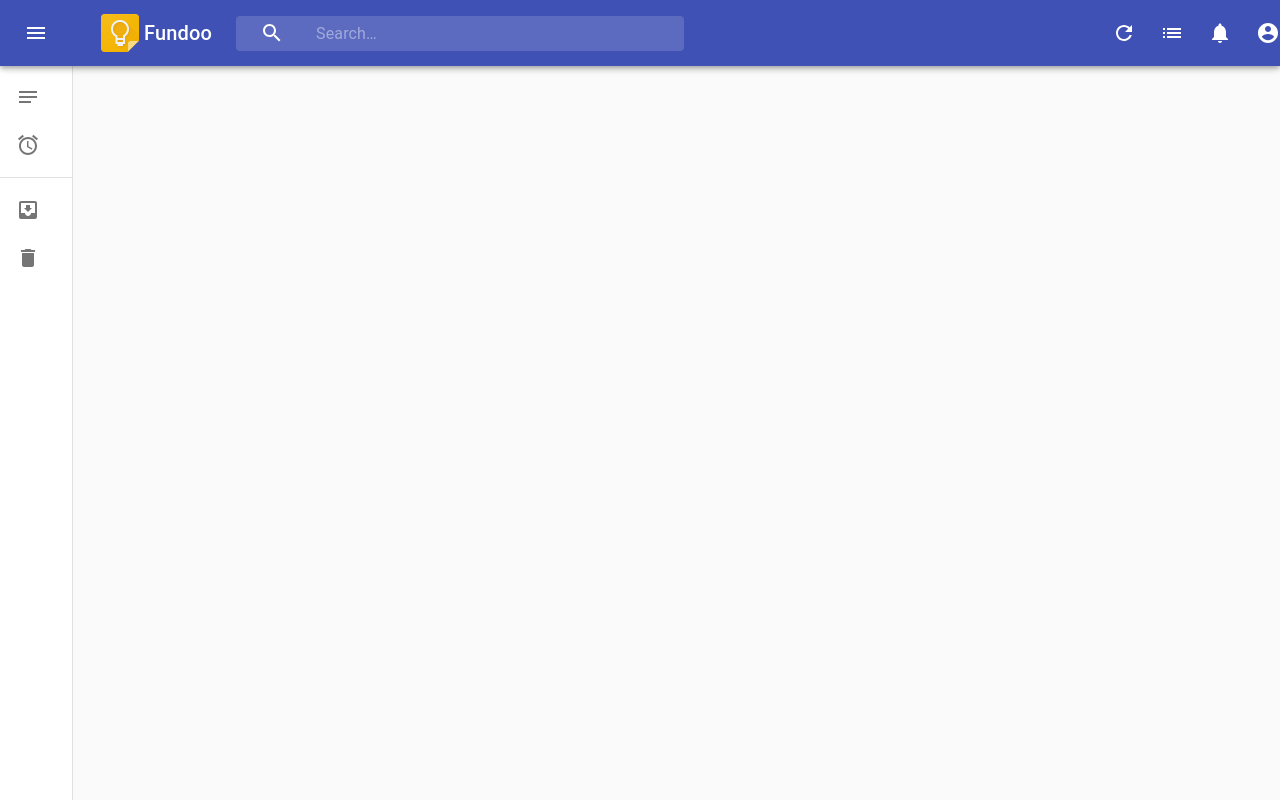
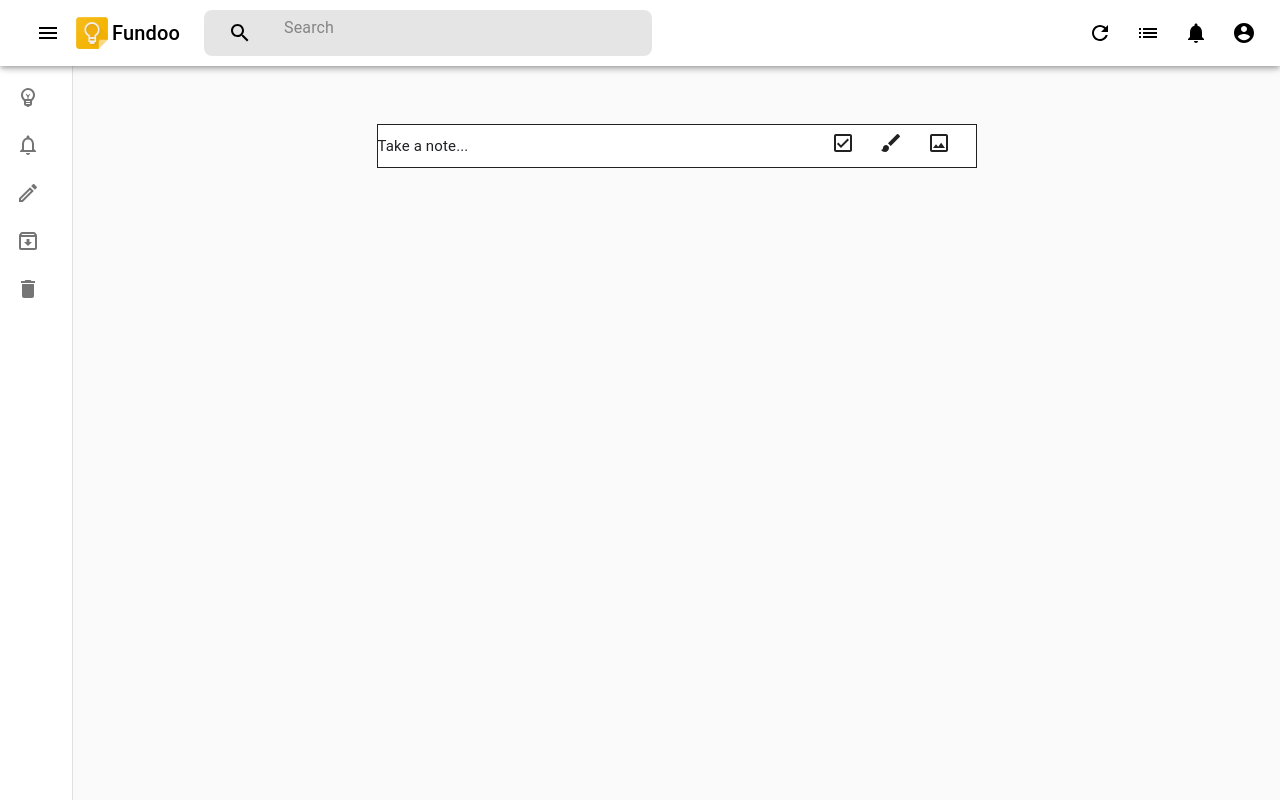
Before and after one commit to Priyankateke/FundooApp, a React (Create React App) app: page /dashboard in a window 1280 px wide. Built offline with nearby package versions, Linux system fonts and the light colour scheme.

Commit message:
ADDED: Create New Note

```diff
--- a/public/index.html
+++ b/public/index.html
@@ -24,7 +24,7 @@
       work correctly both with client-side routing and a non-root public URL.
       Learn how to configure a non-root public URL by running `npm run build`.
     -->
-    <title>React App</title>
+    <title>Fundoo Notes</title>
   </head>
   <body>
     <noscript>You need to enable JavaScript to run this app.</noscript>
--- a/src/App.js
+++ b/src/App.js
@@ -8,6 +8,7 @@ import Registration from './components/registration.jsx'
 import ForgetPassword from './components/forgetPassword.jsx'
 import ResetPassword from './components/resetPassword'
 import Dashboard from './components/dashboard/dashboard.jsx'
+import card from './components/dashboard/newNote'
 
 function App() {
   return (
@@ -18,6 +19,8 @@ function App() {
       <Route path='/resetpassword' component={ResetPassword}></Route>
       <Route exact path='/registration' component={Registration}></Route>
       <Route exact path='/dashboard' component={Dashboard}></Route>
+      <Route path="/note" component={card} />
+
     </Router>
   );
 }
--- a/src/components/dashboard/dashboard.jsx
+++ b/src/components/dashboard/dashboard.jsx
@@ -16,16 +16,17 @@ import Typography from '@material-ui/core/Typography';
 import InputBase from '@material-ui/core/InputBase';
 import MenuItem from '@material-ui/core/MenuItem';
 import Menu from '@material-ui/core/Menu';
-import ChevronLeftIcon from '@material-ui/icons/ChevronLeft';
-import ChevronRightIcon from '@material-ui/icons/ChevronRight';
 import Divider from '@material-ui/core/Divider';
 import Delete from '@material-ui/icons/Delete';
-import Alarm from '@material-ui/icons/Alarm';
-import Notes from '@material-ui/icons/Notes';
-import InboxIcon from '@material-ui/icons/MoveToInbox';
 import Grid from '@material-ui/icons/Apps'
 import ListIcon from '@material-ui/icons/List'
-
+// import CardNote from './createnote'
+import NewNote from './newNote'
+import EmojiObjectsOutlinedIcon from '@material-ui/icons/EmojiObjectsOutlined';
+import NotificationsNoneOutlinedIcon from '@material-ui/icons/NotificationsNoneOutlined';
+import EditOutlinedIcon from '@material-ui/icons/EditOutlined';
+import ArchiveOutlinedIcon from '@material-ui/icons/ArchiveOutlined';
+import '../../styles/createNote.css'
 
 const drawerWidth = 240;
 
@@ -37,16 +38,7 @@ const styles = theme => ({
   appBar: {
     zIndex: theme.zIndex.drawer + 1,
     transition: theme.transitions.create(['width', 'margin'], {
-      easing: theme.transitions.easing.sharp,
-      duration: theme.transitions.duration.leavingScreen,
-    }),
-  },
-  appBarShift: {
-    marginLeft: drawerWidth,
-    width: `calc(100% - ${drawerWidth}px)`,
-    transition: theme.transitions.create(['width', 'margin'], {
-      easing: theme.transitions.easing.sharp,
-      duration: theme.transitions.duration.enteringScreen,
+      backgroundColor: "#fb0;",
     }),
   },
   menuButton: {
@@ -65,10 +57,14 @@ const styles = theme => ({
   },
   search: {
     position: 'relative',
-    borderRadius: theme.shape.borderRadius,
-    backgroundColor: fade(theme.palette.common.white, 0.15),
+    height: '46px',
+    // borderRadius: theme.shape.borderRadius,
+    borderRadius:'8px',
+
+    backgroundColor: fade(theme.palette.common.black, 0.1),
     '&:hover': {
-      backgroundColor: fade(theme.palette.common.white, 0.25),
+      backgroundColor: fade(theme.palette.common.black, 0.05),
+
     },
     marginRight: theme.spacing.unit * 2,
     marginLeft: 0,
@@ -77,6 +73,7 @@ const styles = theme => ({
       marginLeft: theme.spacing.unit * 3,
       width: 'auto',
     },
+    color: "#000000"
   },
   avatar: {
     margin: 10,
@@ -89,9 +86,11 @@ const styles = theme => ({
     display: 'flex',
     alignItems: 'center',
     justifyContent: 'center',
+    color: "#000000"
   },
   content: {
     flexGrow: 1,
+    marginTop: '100px',
     padding: theme.spacing.unit * 3,
   },
 
@@ -155,6 +154,20 @@ const styles = theme => ({
     marginBottom: "9px",
     justifyContent: ""
   },
+  color: {
+    backgroundColor: "white"
+  },
+
+  multilineColor: {
+    color: '#000000'
+  },
+
+  logo: {
+    width:'40px',
+    height:'40px'
+  }
+
+
 });
 
 class Dashboard extends React.Component {
@@ -163,6 +176,8 @@ class Dashboard extends React.Component {
     this.state = {
       anchorEl: null,
       open: false,
+      view :false,
+      typeOfNote:'Keep'
     };
   }
 
@@ -198,6 +213,10 @@ class Dashboard extends React.Component {
     window.location.reload();
   }
 
+  handleToggle = () => {
+    this.setState(state => ({ open: !state.open }));
+  };
+
 
   // render
   render() {
@@ -218,13 +237,21 @@ class Dashboard extends React.Component {
       </Menu>
     );
     return (
+      <div className="main">
       <div className={classes.root}>
         <CssBaseline />
         <AppBar
           position="fixed"
-          className={classNames(classes.appBar, { [classes.appBarShift]: this.state.open, })}>
-          <Toolbar disableGutters={!this.state.open}>
-            <IconButton
+          // className={classNames(classes.appBar, { [classes.appBarShift]: this.state.open, })}>
+          className={classNames(classes.appBar, classes.color, { [classes.appBarShift]: this.state.open, })}>
+          {/* <Toolbar disableGutters={!this.state.open}> */}
+          <Toolbar >
+          <IconButton className={classes.multilineColor}
+             onClick={this.handleToggle}
+              aria-label="Open drawer">
+            <MenuIcon />
+            </IconButton>
+            {/* <IconButton
               color="inherit"
               aria-label="Open drawer"
               onClick={this.handleDrawerOpen}
@@ -233,21 +260,21 @@ class Dashboard extends React.Component {
               })}
             >
               <MenuIcon />
-            </IconButton>
+            </IconButton> */}
             <img className={classes.logo} src={keep} alt="Logo" />
-            <Typography variant="h6" color="inherit" noWrap>
+            <Typography variant="h6" color="inherit" className={classes.multilineColor}>
               Fundoo
             </Typography>
             <div className={classes.search}>
               <div className={classes.searchIcon}>
                 <SearchIcon />
               </div>
-              <InputBase placeholder="Search…" classes={{ root: classes.inputRoot, input: classes.inputInput, }} />
+              <InputBase placeholder="Search" classes={{ root: classes.inputRoot, input: classes.inputInput, }} />
             </div>
             <div className={classes.grow} />
             <div className={classes.sectionDesktop}>
               <Tooltip title="Refresh" className={classes.tools}>
-                <IconButton color="inherit" onClick={this.handleRefresh} className={classes.large}>
+                <IconButton color="inherit" onClick={this.handleRefresh} className={classes.large, classes.multilineColor}>
                   <Refresh />
                 </IconButton>
               </Tooltip>
@@ -257,6 +284,7 @@ class Dashboard extends React.Component {
                   <IconButton
                     color="inherit"
                     onClick={this.handleViewClick}
+                    className={classes.multilineColor}
                     aria-label="List/Grid"
                   >
                     {this.state.view ? <Grid /> : <ListIcon />}
@@ -264,12 +292,13 @@ class Dashboard extends React.Component {
                 </Tooltip>
               </div>
               <Tooltip title="Notification">
-                <IconButton color="inherit">
+                <IconButton className={classes.multilineColor}>
                   <NotificationsIcon />
                 </IconButton>
               </Tooltip>
 
               <IconButton
+                className={classes.multilineColor}
                 edge="end"
                 aria-label="account user"
                 aria-owns={isMenuOpen ? 'material-appbar' : undefined}
@@ -294,35 +323,37 @@ class Dashboard extends React.Component {
             }),
           }}
           open={this.state.open}>
-          <div className={classes.toolbar}>
-            <IconButton onClick={this.handleDrawerClose}>
-              {theme.direction === 'rtl' ? <ChevronRightIcon /> : <ChevronLeftIcon />}
-            </IconButton>
-          </div>
+          <div className={classes.toolbar}/>
           <Divider />
           <List>
             <ListItem button key='Notes' onClick={(event) => { this.changeView(event, 'Keep') }}>
-              <ListItemIcon><Notes /></ListItemIcon>
+              <ListItemIcon><EmojiObjectsOutlinedIcon /></ListItemIcon>
               <ListItemText>Notes</ListItemText>
             </ListItem>
             <ListItem button key='Reminder'>
-              <ListItemIcon><Alarm /></ListItemIcon>
+              <ListItemIcon><NotificationsNoneOutlinedIcon /></ListItemIcon>
               <ListItemText>Reminder</ListItemText>
             </ListItem>
-          </List>
-          <Divider />
-          <List>
+            <ListItem button key='Edit'>
+              <ListItemIcon><EditOutlinedIcon /></ListItemIcon>
+              <ListItemText>Edit labels</ListItemText>
+            </ListItem>
 
             <ListItem button key='Archive' onClick={(event) => { this.changeView(event, 'Archive') }}>
-              <ListItemIcon><InboxIcon /></ListItemIcon>
+              <ListItemIcon><ArchiveOutlinedIcon /></ListItemIcon>
               <ListItemText>Archive</ListItemText>
             </ListItem>
             <ListItem button key='Delete' onClick={(event) => { this.changeView(event, 'Trash') }}>
               <ListItemIcon><Delete /></ListItemIcon>
               <ListItemText>Trash</ListItemText>
             </ListItem>
-          </List>
+            </List>
         </Drawer>
+        <main className={classes.content}>
+          <div className={classes.toolar}/>
+          <NewNote/>
+        </main>
+      </div>
       </div>
     );
   }
--- /dev/null
+++ b/src/components/dashboard/newNote.jsx
@@ -0,0 +1,35 @@
+import React, { Component } from 'react'
+import '../../styles/createNote.css'
+import CheckBoxOutlinedIcon from '@material-ui/icons/CheckBoxOutlined';
+import BrushIcon from '@material-ui/icons/Brush';
+import ImageOutlinedIcon from '@material-ui/icons/ImageOutlined';
+export default class NewNote extends Component {
+    constructor(props) {
+        super(props);
+        this.state= {
+            open:false
+        }
+    }
+    handleToggle = () => {
+        this.setState(state => ({ open: !state.open }));
+      };
+    render() {
+        return (
+            <div className="defaultContainer"
+            onClick={this.handleToggle}>
+                <div className="font">
+                    Take a note...
+                  </div>
+                <div className="icons">
+                    <CheckBoxOutlinedIcon />
+                </div>
+                <div className="icons">
+                    <BrushIcon />
+                </div>
+                <div className="icons">
+                    <ImageOutlinedIcon />
+                </div>
+            </div>
+        )
+    }
+}
--- a/src/components/login.jsx
+++ b/src/components/login.jsx
@@ -81,15 +81,16 @@ export default class Login extends Component {
                         snackbarOpen: true,
                         snackbarMessage: "login successful",
                     });
+                    this.props.history.push("/dashboard");
 
                 }
             })
             .catch((err) => {
                 console.log(err);
             });
-            this.props.history.push("/dashboard");
 
-        alert("sign in")
+
+        // alert("sign in")
     }
 
     render() {
--- a/src/components/registration.jsx
+++ b/src/components/registration.jsx
@@ -124,12 +124,13 @@ export default class Registration extends Component {
                         snackbarOpen: true,
                         snackbarMsg: "Registration Sucessfull",
                     });
+                    this.props.history.push("/");
                 }
             })
             .catch((err) => {
                 console.log(err);
             });
-        this.props.history.push("/");
+
     }
 
     render() {
--- /dev/null
+++ b/src/styles/createNote.css
@@ -0,0 +1,24 @@
+.defaultContainer {
+    width: 600px;
+    height: 44px;
+    border: solid 1px;
+    background-color: white;
+    font-family: Roboto,Arial,sans-serif;
+    display: flex;
+    flex-direction: row;
+    align-items: center;
+    justify-content: space-around;
+}
+
+.font {
+    font-family: Roboto,Arial,sans-serif;
+    font-size: 15px;
+    font-weight: 400;
+    line-height: 1.25rem;
+    color: #202124;
+    flex-grow: 3;
+}
+
+.icons {
+    flex-grow: 0.2;
+}
```
